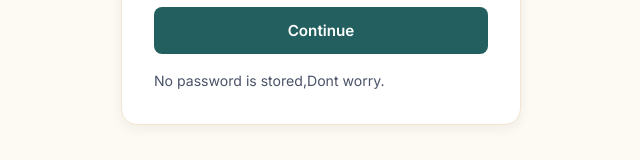
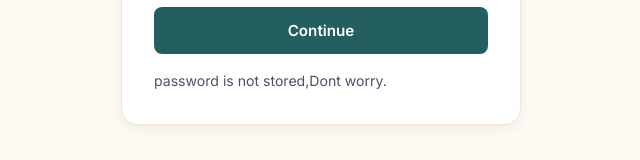
Before and after one commit to nandhu123456-ux/AttendancePlanner, a React (Vite) app in the folder frontend/: page /login in a window 1280 px wide. Shown: the part 520-680 px from the top of the page, without its empty margins (319-959 px from the left). Built offline with nearby package versions, Linux system fonts and the light colour scheme; no server answers.

Commit message:
Remove debug artifact and fix login footnote text

```diff
--- a/frontend/src/pages/Login.jsx
+++ b/frontend/src/pages/Login.jsx
@@ -231,7 +231,7 @@ export default function Login() {
               : "Sign in"}
         </button>
 
-        <small>No password is stored,Dont worry.</small>
+        <small>password is not stored,Dont worry.</small>
       </form>
     </main>
   );
```
Also changed, not shown: 1 other file (tests, documents, lock files or other folders).
